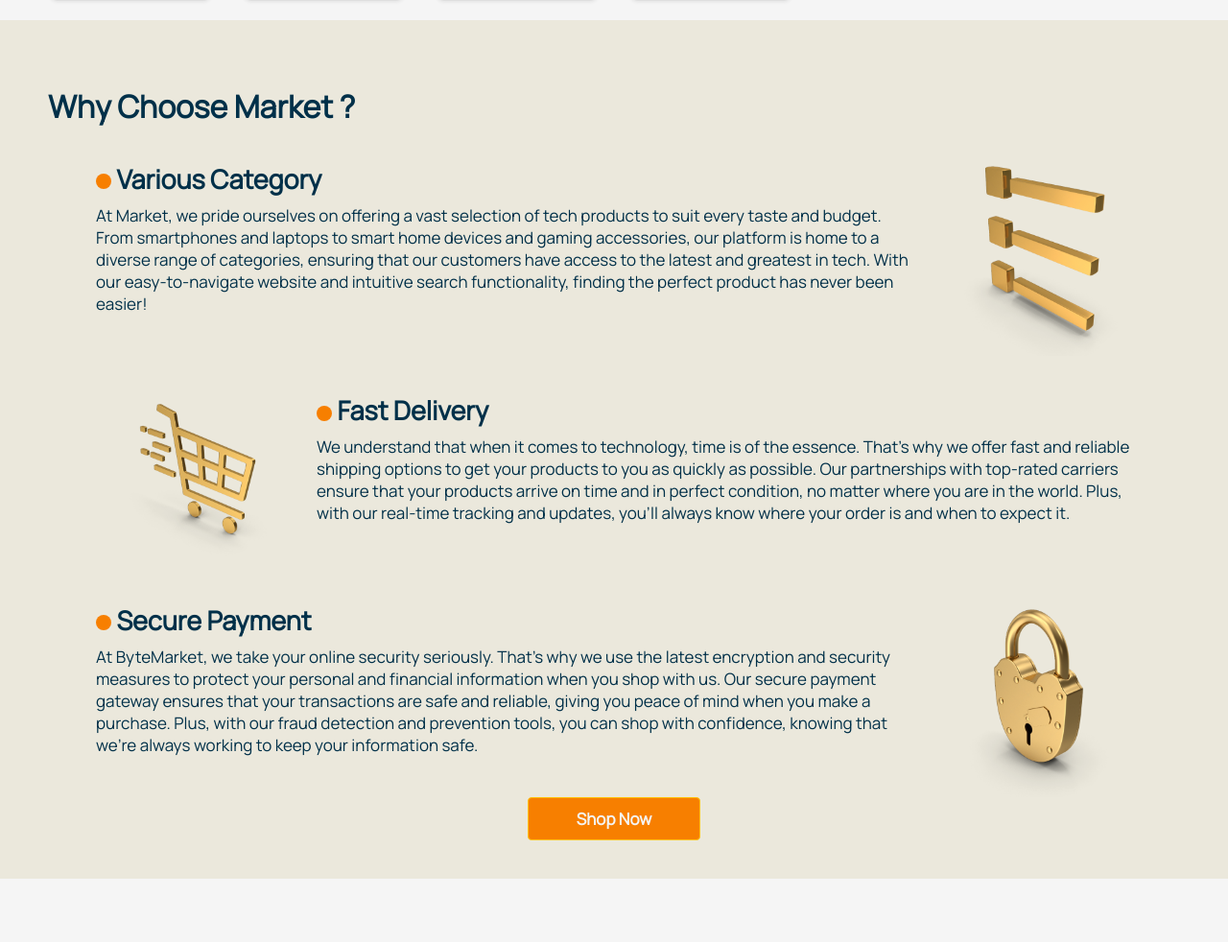
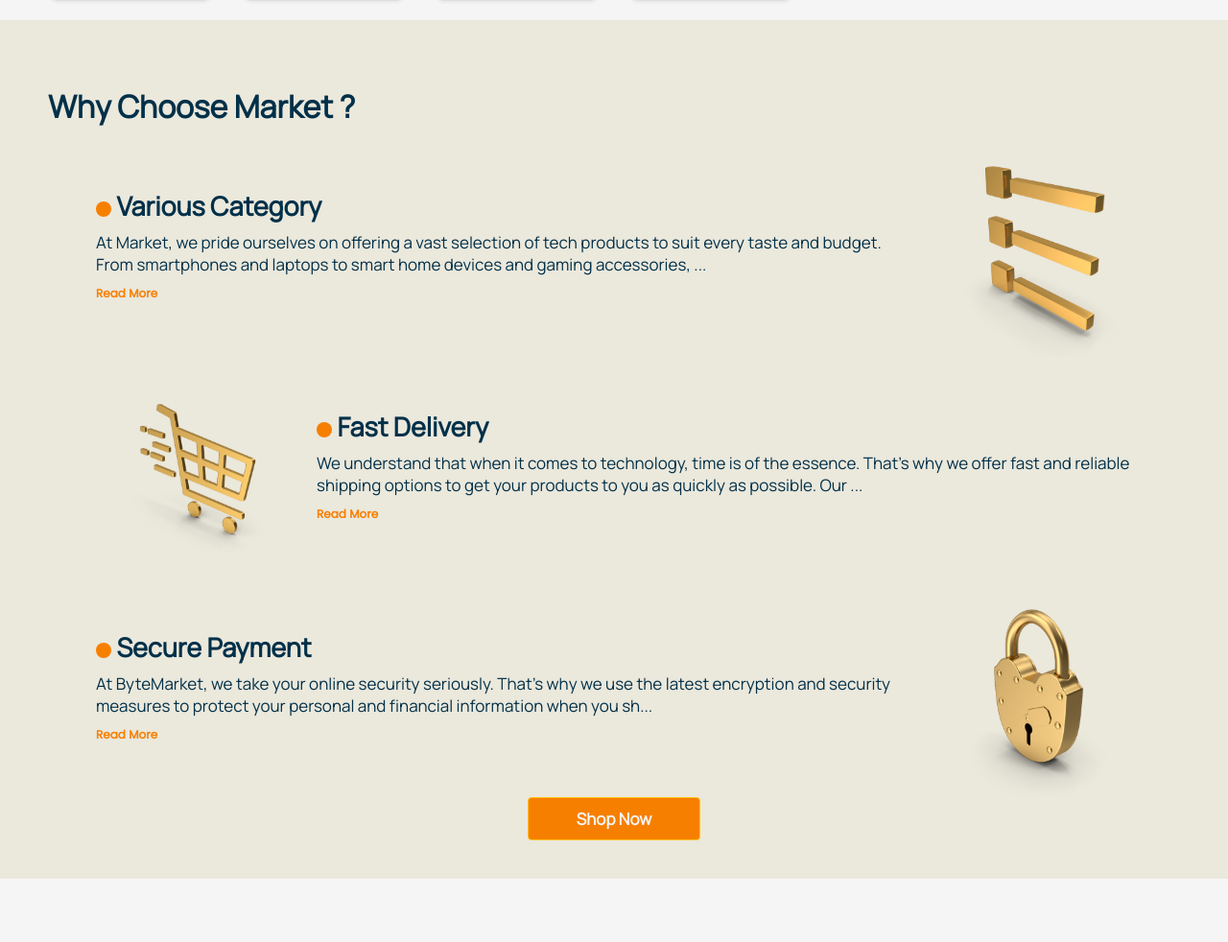
Before and after one commit to cazicruz/Market, a Flask app: page / in a window 1280 px wide; the page is wider, and only the part inside the window is pictured. Shown: the part 1289-2271 px from the top of that part at 96% size. Run offline with Flask 3, Linux system fonts and the light colour scheme; some libraries are stand-ins or nearby versions; some web fonts are replaced.

Commit message:
fixed some errors in the landing page

```diff
--- a/shop/static/landing_page.css
+++ b/shop/static/landing_page.css
@@ -368,6 +368,23 @@
     font-weight: 500;
     line-height: normal;
 }
+.text-content {
+    display: -webkit-box;
+    -webkit-line-clamp: 3; /* Limit to 3 lines */
+    -webkit-box-orient: vertical;
+    overflow: hidden;
+    text-overflow: ellipsis;
+    max-height: 4.5em; /* Approximate height for 3 lines */
+    margin-bottom: 10px;
+}
+
+.toggle-read-more {
+    color: var(--primary-color);
+    text-decoration: none;
+    cursor: pointer;
+    font-weight: bold;
+}
+
 
 
 @media (max-width: 768px) {
--- a/shop/templates/index.html
+++ b/shop/templates/index.html
@@ -72,9 +72,10 @@
             <h3><svg width="16" height="16" viewBox="0 0 16 16" fill="none" xmlns="http://www.w3.org/2000/svg">
                 <circle cx="8" cy="8" r="8" fill="#F77F00"/>
                 </svg>  Various Category</h3>
-            <p>
+            <p class='text-content'>
                 <i class="fas fa-duotone fa-circle-dot"></i>At Market, we pride ourselves on offering a vast selection of tech products to suit every taste and budget. From smartphones and laptops to smart home devices and gaming accessories, our platform is home to a diverse range of categories, ensuring that our customers have access to the latest and greatest in tech. With our easy-to-navigate website and intuitive search functionality, finding the perfect product has never been easier!
             </p>
+            <a href="" class="toggle-read-more">Read More</a>
         </div>
         <div class="why-img"></div>
     </div>
@@ -84,9 +85,10 @@
             <h3><svg width="16" height="16" viewBox="0 0 16 16" fill="none" xmlns="http://www.w3.org/2000/svg">
                 <circle cx="8" cy="8" r="8" fill="#F77F00"/>
                 </svg>  Fast Delivery</h3>
-            <p>
+            <p class='text-content'>
                 <i class="fas fa-duotone fa-circle-dot"></i>We understand that when it comes to technology, time is of the essence. That's why we offer fast and reliable shipping options to get your products to you as quickly as possible. Our partnerships with top-rated carriers ensure that your products arrive on time and in perfect condition, no matter where you are in the world. Plus, with our real-time tracking and updates, you'll always know where your order is and when to expect it.
             </p>
+            <a href="" class="toggle-read-more">Read More</a>
         </div>
     </div>
     <div class="container why-stamp">
@@ -94,9 +96,10 @@
             <h3><svg width="16" height="16" viewBox="0 0 16 16" fill="none" xmlns="http://www.w3.org/2000/svg">
                 <circle cx="8" cy="8" r="8" fill="#F77F00"/>
                 </svg>  Secure Payment</h3>
-                <p>
+                <p class='text-content'>
                     <i class="fas fa-duotone fa-circle-dot"></i>At ByteMarket, we take your online security seriously. That's why we use the latest encryption and security measures to protect your personal and financial information when you shop with us. Our secure payment gateway ensures that your transactions are safe and reliable, giving you peace of mind when you make a purchase. Plus, with our fraud detection and prevention tools, you can shop with confidence, knowing that we're always working to keep your information safe.
                 </p>
+                <a href="" class="toggle-read-more">Read More</a>
             </div>
             <div class="why-img2"></div>
     </div>
@@ -172,5 +175,37 @@
 </footer>
 {% endblock footer %}
 <script src="{{ url_for('static', filename='js/index.js') }}"></script>
+<script>
+document.addEventListener("DOMContentLoaded", function () {
+    // Select all the why-stamp containers
+    document.querySelectorAll(".why-stamp").forEach((container) => {
+        const textElement = container.querySelector(".text-content");
+        const toggleLink = container.querySelector(".toggle-read-more");
+
+        // Get the full text from the attribute
+        const fullText = textElement.textContent;
+        const truncatedText = fullText.substring(0, 200) + "...";
+
+        // Initially set truncated text
+        textElement.textContent = truncatedText;
+
+        // Add click event to toggle link
+        toggleLink.addEventListener("click", (e) => {
+            e.preventDefault(); // Prevent page reload
+
+            // Toggle between full text and truncated text
+            if (textElement.textContent === truncatedText) {
+                textElement.textContent = fullText;
+                toggleLink.textContent = "Read Less";
+            } else {
+                textElement.textContent = truncatedText;
+                toggleLink.textContent = "Read More";
+            }
+        });
+    });
+});
+
+
+</script>
 
             {% endblock content%}
```
